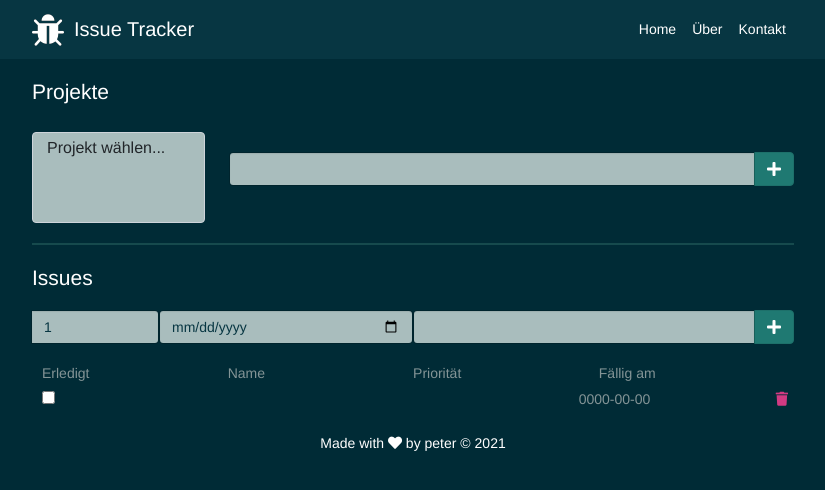
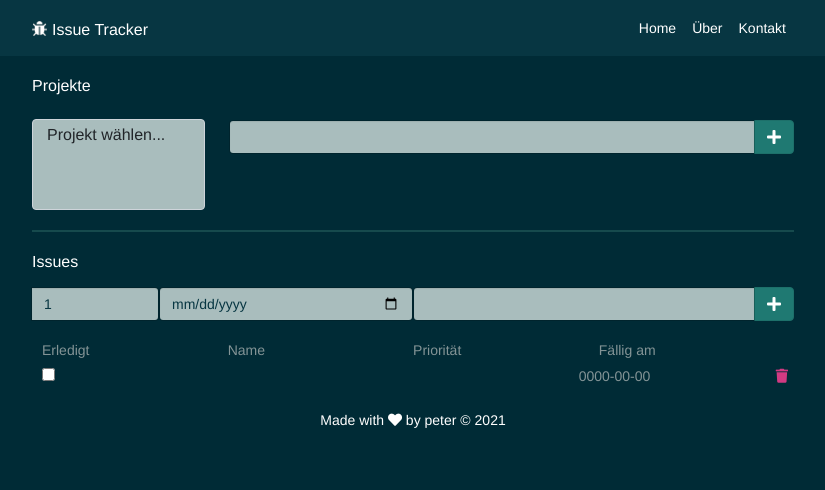
Before and after one commit to peterruler/reactjs-issue-tracker, a React (Create React App) app: page / in a window 1280 px wide. Shown: the top 490 px of the page, without its empty margins (227-1052 px from the left). Built offline with nearby package versions, Linux system fonts and the light colour scheme.

Commit message:
layout improved

```diff
--- a/src/App.css
+++ b/src/App.css
@@ -14,10 +14,17 @@
 		max-width: 786px;
 	}
 
+	.navbar-brand img {
+		padding-right: 5px;
+		width: 20px;
+		margin-top: -2px;
+	}
+
 	.title {
 		font-weight: 300;
+		font-size:16px;
+		top:0;
 		color: #fff;
-		top:1px;
 		position: relative;
 	}
 
@@ -236,3 +243,9 @@
 		justify-content: end;
 	}
 }
+@media (min-width:768px) {
+	.create-project-inpt-grp {
+		position: relative;
+		top: -20px;
+	}
+}
--- a/src/App.tsx
+++ b/src/App.tsx
@@ -10,9 +10,9 @@ import { Footer } from './components/Footer';
 function App() {
 
   const titleStyle: CSS.Properties = {
-    paddingBottom: '20px',
+    paddingBottom: '16px',
     color: "#fff",
-    fontSize: '21px'
+    fontSize: '16px'
   }
   const hiddenStyle: CSS.Properties = {
     display : "none"
@@ -27,7 +27,7 @@ function App() {
         <div className="col-md-3">
           <ProjectsDropdown />
         </div>
-        <div className="col-md-9">
+        <div className="col-md-9 create-project-inpt-grp">
           <CreateProject />
         </div>
       </div>
--- a/src/components/Navigation.tsx
+++ b/src/components/Navigation.tsx
@@ -3,11 +3,8 @@ import CSS from 'csstype';
 export const Navigation = () => {
     const navStyle: CSS.Properties = {
         backgroundColor: '#073642',
-      };
+    };
 
-    const logoStyle : CSS.Properties = {
-        paddingRight: "10px",
-    };
     const headerStyle : CSS.Properties = {
         paddingBottom : '20px'
     }
@@ -17,7 +14,6 @@ export const Navigation = () => {
                 <nav className="navbar navbar-expand-lg" style={navStyle}>
                     <div className="container-fluid container">
                         <a className="navbar-brand" href="/"><img
-                        style={logoStyle}
                         src="./img/bug-white-32.png"
                         alt="bug tracker"
                         className="bug-logo" /><span className="title">Issue
```
